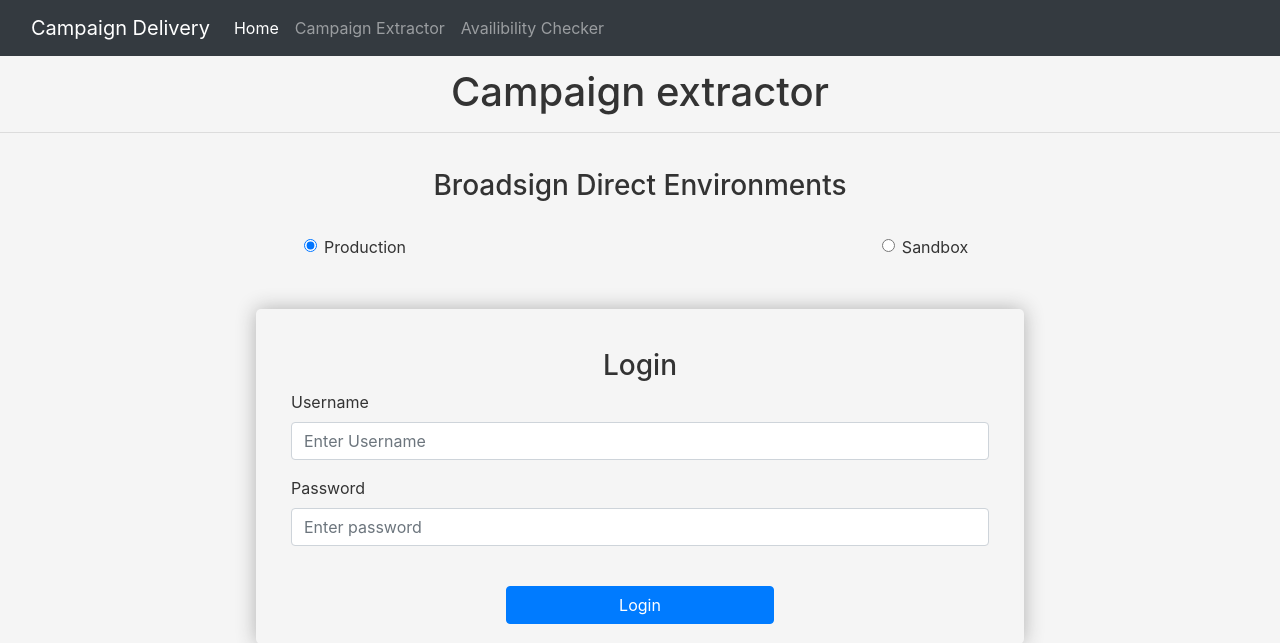
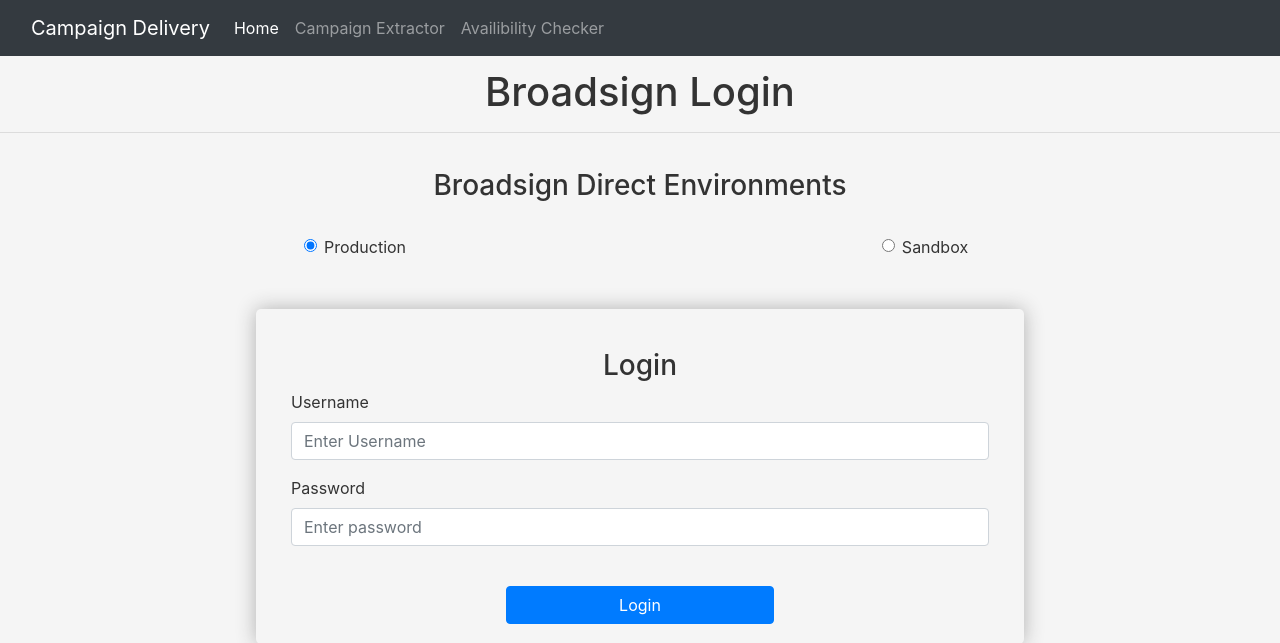
Before and after one commit to MDragonCCI/campaign-delivery-web-app-dev, a Python web app: template website/templates/revenue.html in a window 1280 px wide. Shown: the top 643 px of the page. Run offline with Jinja, Linux system fonts and the light colour scheme; the template is opened without the code that fills it, so the values that code supplies are empty; some libraries are stand-ins or nearby versions.

Commit message:
Updating requirements

```diff
--- a/requirements.txt
+++ b/requirements.txt
@@ -14,7 +14,7 @@ flask-session>=0.3.2,<0.5
 requests>=2,<3
 msal>=1.7,<2
 app_config
-pandas
+pandas==1.4.4
 secure
 
 
--- a/website/templates/revenue.html
+++ b/website/templates/revenue.html
@@ -1,7 +1,7 @@
 {% extends "base.html" %}
 {% block title %}Campaign Delivery Revenue extractor {% endblock %}
 {% block content %}
-<h1>Campaign extractor</h1>
+<h1>Broadsign Login</h1>
 <hr>
 <form method="POST">
     <h3>Broadsign Direct Environments</h3>
```
